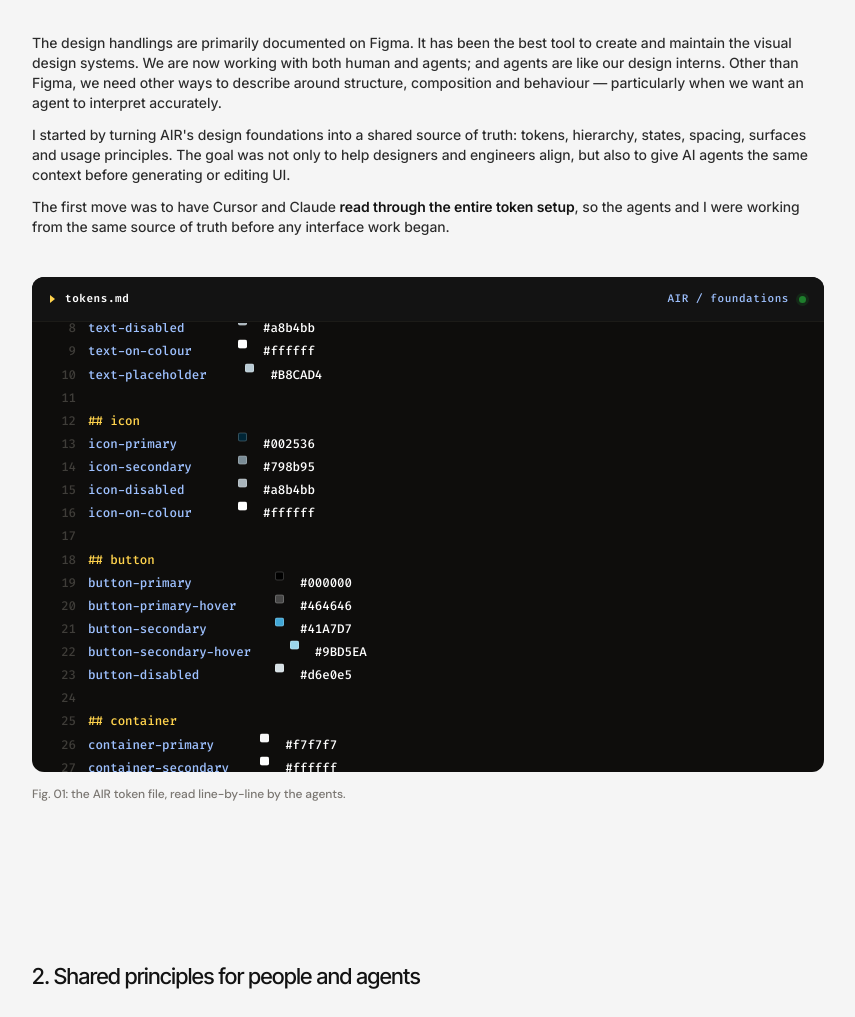
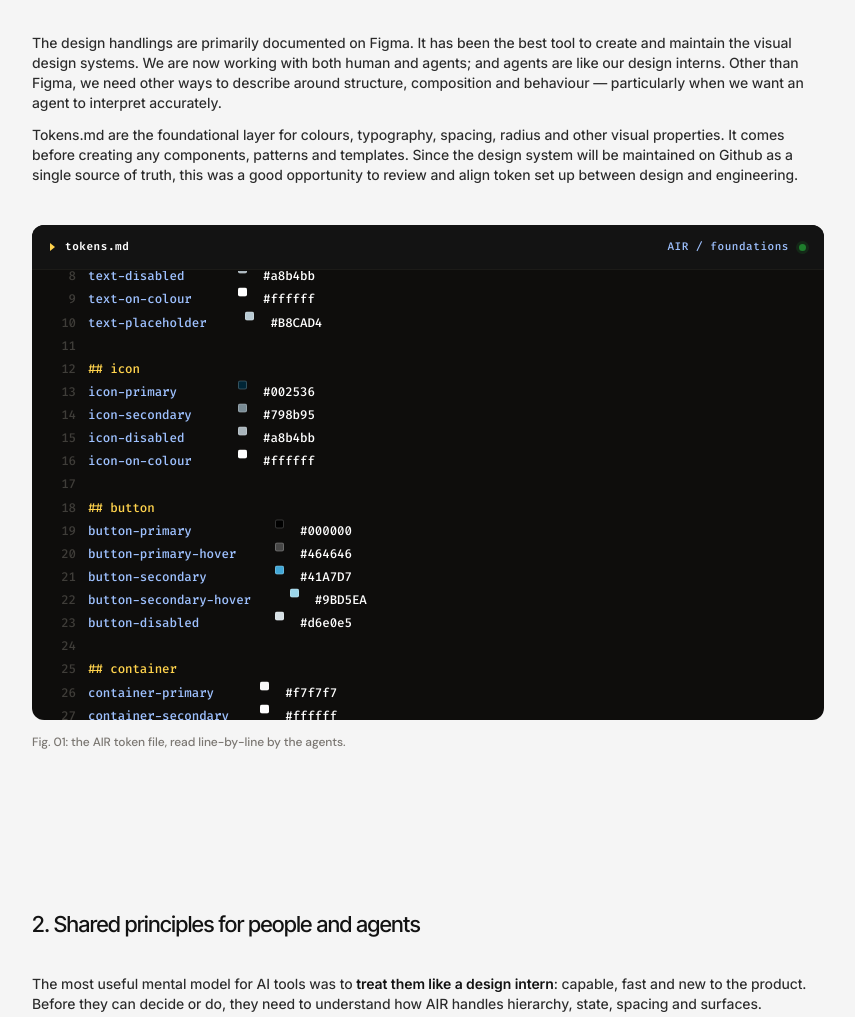
Before and after one commit to wongcheukyiu328-lab/my-portfolio, a plain HTML site: page projects/air.html in a window 1280 px wide. Shown: the part 1164-2181 px from the top of the page, without its empty margins (212-1067 px from the left). Drawn offline with Linux system fonts and the light colour scheme; a web font is replaced by a local one.

Commit message:
AIR case study: replace section 1 foundations text with tokens paragraph
Co-Authored-By: Claude Opus 5.5 <noreply@anthropic.com>
Claude-Session: https://claude.ai/code/session_018xt7SXkZVVKuK3iUSNJE3a

```diff
--- a/projects/air.html
+++ b/projects/air.html
@@ -860,16 +860,12 @@
           want an agent to interpret accurately.
         </p>
         <p>
-          I started by turning AIR's design foundations into a shared source of
-          truth: tokens, hierarchy, states, spacing, surfaces and usage
-          principles. The goal was not only to help designers and engineers
-          align, but also to give AI agents the same context before generating
-          or editing UI.
-        </p>
-        <p>
-          The first move was to have Cursor and Claude <b>read through the
-          entire token setup</b>, so the agents and I were working from the
-          same source of truth before any interface work began.
+          Tokens.md are the foundational layer for colours, typography, spacing,
+          radius and other visual properties. It comes before creating any
+          components, patterns and templates. Since the design system will be
+          maintained on Github as a single source of truth, this was a good
+          opportunity to review and align token set up between design and
+          engineering.
         </p>
       </div>
 
```
